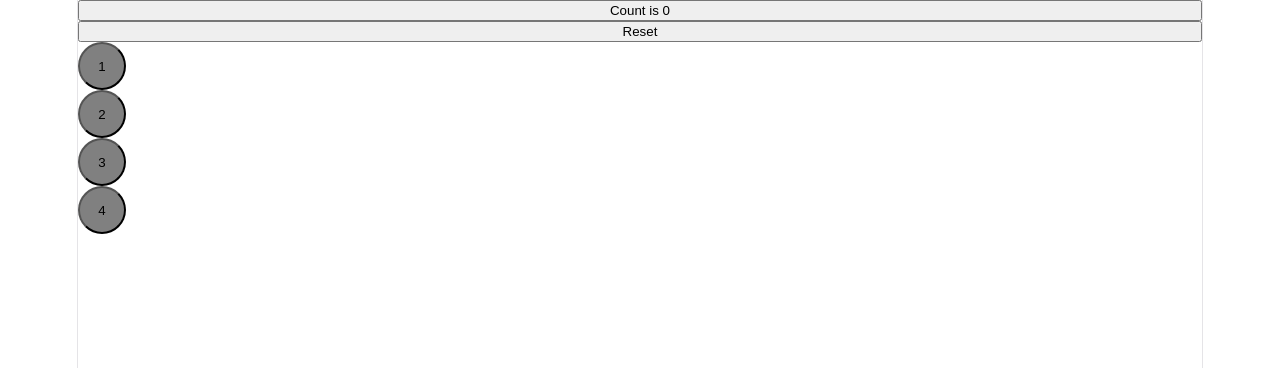
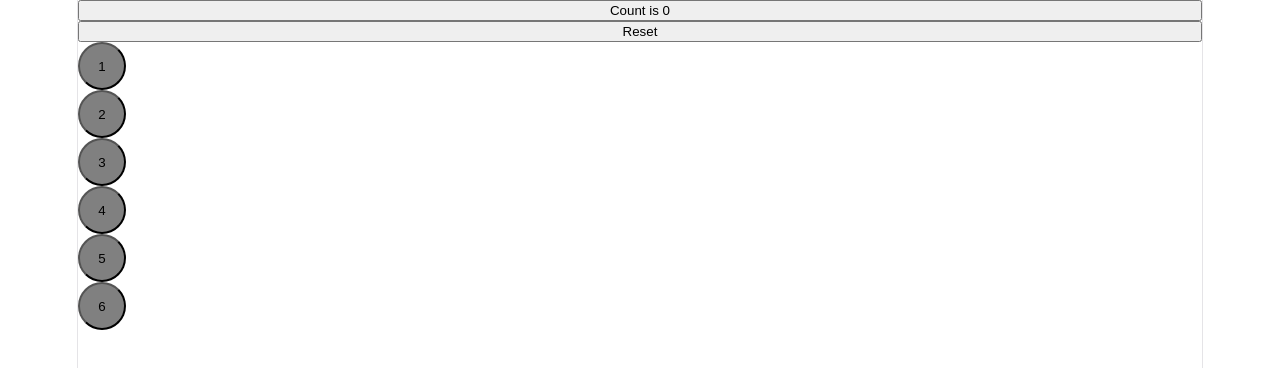
Before and after one commit to Lannami-04/seating-app, a React (Vite) app: page / in a window 1280 px wide. Shown: the top 368 px of the page. Built offline with nearby package versions, Linux system fonts and the light colour scheme.

Commit message:
Render chairs from an array with map

```diff
--- a/src/App.tsx
+++ b/src/App.tsx
@@ -1,5 +1,14 @@
 import { useState } from 'react' //bring tools
 import Chair from './Chair'
+
+const chairs = [
+  { seatNumber: 1, color: 'pink' },
+  { seatNumber: 2, color: 'pink' },
+  { seatNumber: 3, color: 'yellow' },
+  { seatNumber: 4, color: 'yellow' },
+  { seatNumber: 5, color: 'yellow' },
+  { seatNumber: 6, color: 'pink' },
+]
 
 function App() { //define
   const [count, setCount] = useState(0) //memory (state)
@@ -14,10 +23,10 @@ function App() { //define
       <button onClick={() => setCount(0)}>
         Reset
       </button>
-      <Chair color ="pink" seatNumber={1} />
-      <Chair color ="pink" seatNumber={2}/>
-      <Chair color ="yellow" seatNumber={3} />
-      <Chair color ="yellow" seatNumber={4} />
+      {chairs.map((chair) => (
+        <Chair key={chair.seatNumber} color={chair.color} seatNumber={chair.seatNumber} />
+      ))}
+
     </>
   )
 }
```
